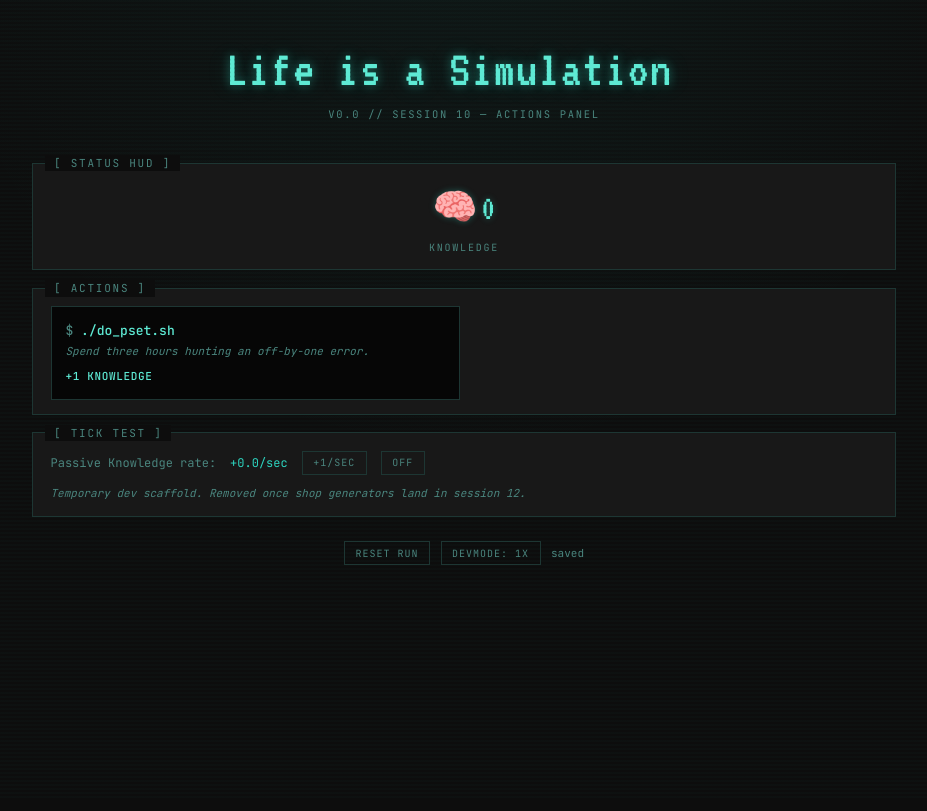
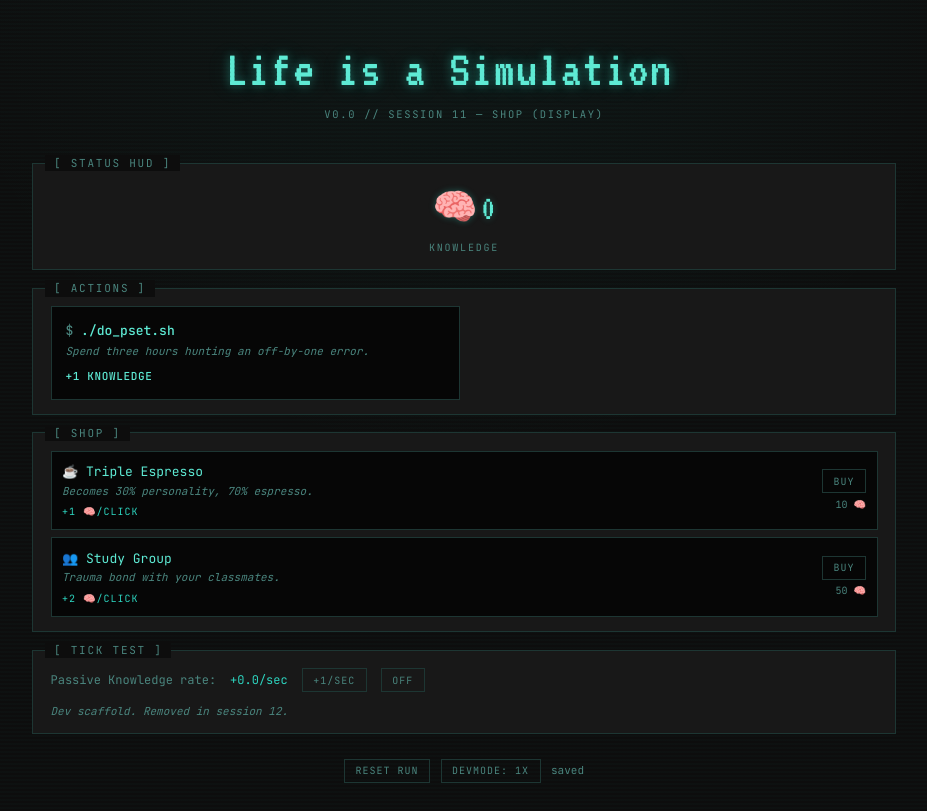
Before and after one commit to yidarvin/darvin-life-simulation, a React (Vite) app: page / in a window 1280 px wide. Shown: the whole page, without its empty margins (176-1103 px from the left). Built offline with nearby package versions, Linux system fonts and the light colour scheme.

Commit message:
session 11: shop panel (display only) + 11 undergrad items

```diff
--- a/src/App.jsx
+++ b/src/App.jsx
@@ -4,6 +4,7 @@ import { Header } from './components/Header';
 import { Footer } from './components/Footer';
 import { HUD } from './components/panels/HUD';
 import { ActionsPanel } from './components/panels/ActionsPanel';
+import { ShopPanel } from './components/panels/ShopPanel';
 import { Panel } from './components/shared/Panel';
 import { Button } from './components/shared/Button';
 
@@ -14,10 +15,11 @@ export default function App() {
 
   return (
     <AppShell>
-      <Header version="v0.0" stage="session 10 — actions panel" />
+      <Header version="v0.0" stage="session 11 — shop (display)" />
 
       <HUD />
       <ActionsPanel />
+      <ShopPanel />
 
       <Panel title="[ Tick Test ]">
         <div className="flex items-center gap-4 text-[12px] text-phosphor-dim">
@@ -27,7 +29,7 @@ export default function App() {
           <Button onClick={() => setPassive('knowledge', 0)}>Off</Button>
         </div>
         <p className="text-[11px] text-phosphor-dim italic mt-3">
-          Temporary dev scaffold. Removed once shop generators land in session 12.
+          Dev scaffold. Removed in session 12.
         </p>
       </Panel>
 
--- /dev/null
+++ b/src/components/panels/ShopItem.jsx
@@ -0,0 +1,107 @@
+import clsx from 'clsx';
+import { useGameStore } from '../../game/state/store';
+import { canAfford, formatCost, CURRENCY_EMOJI } from '../../utils/currency';
+
+/**
+ * Single shop item row.
+ *
+ * @param {object} item - one entry from SHOP_ITEMS
+ */
+export function ShopItem({ item }) {
+  const currencies = useGameStore((s) => s.currencies);
+  const owned = useGameStore((s) => Boolean(s.shop.owned[item.id]));
+  const stage = useGameStore((s) => s.stage);
+
+  const isLocked = item.lockedUntilInternship && stage === 'undergrad';
+  const affordable = canAfford(currencies, item.cost);
+
+  const state = owned
+    ? 'owned'
+    : isLocked
+      ? 'locked'
+      : affordable
+        ? 'affordable'
+        : 'unaffordable';
+
+  return (
+    <div
+      className={clsx(
+        'flex items-center gap-4 p-3 border transition-colors',
+        state === 'owned' && 'border-phosphor-faint bg-bg-deep opacity-60',
+        state === 'locked' && 'border-phosphor-faint bg-bg-deep opacity-50',
+        state === 'unaffordable' && 'border-phosphor-faint bg-bg-deep',
+        state === 'affordable' && 'border-phosphor bg-bg-deep hover:bg-[#11201d]',
+      )}
+    >
+      <div className="flex-1 min-w-0">
+        <div
+          className={clsx(
+            'text-phosphor-bright font-mono text-[13px] mb-0.5',
+            state === 'owned' && 'line-through',
+          )}
+        >
+          {item.name}
+        </div>
+        <div className="text-phosphor-dim text-[11px] italic leading-snug">
+          {item.flavor}
+        </div>
+        <div className="text-phosphor text-[10px] uppercase tracking-[0.1em] mt-1.5">
+          {effectLabel(item.effect)}
+        </div>
+      </div>
+
+      <div className="flex flex-col items-end gap-1 shrink-0">
+        {state === 'owned' && (
+          <span className="font-mono text-[10px] uppercase tracking-[0.12em] text-phosphor-bright border border-phosphor-bright px-2 py-1">
+            ✓ owned
+          </span>
+        )}
+        {state === 'locked' && (
+          <span className="font-mono text-[10px] uppercase tracking-[0.12em] text-phosphor-dim border border-phosphor-faint px-2 py-1 max-w-[140px] text-center leading-tight">
+            internship required
+          </span>
+        )}
+        {(state === 'affordable' || state === 'unaffordable') && (
+          <BuyButton affordable={affordable} />
+        )}
+        {!owned && !isLocked && (
+          <div className="font-mono text-[10px] text-phosphor-dim tabular-nums">
+            {formatCost(item.cost)}
+          </div>
+        )}
+      </div>
+    </div>
+  );
+}
+
+/**
+ * The Buy button. NoOp in session 11 — session 12 wires it to the store.
+ */
+function BuyButton({ affordable }) {
+  return (
+    <button
+      onClick={() => {
+        /* wired in session 12 */
+      }}
+      className={clsx(
+        'px-3 py-1 font-mono text-[10px] uppercase tracking-[0.1em] border transition-colors',
+        affordable
+          ? 'border-phosphor text-phosphor-bright cursor-pointer hover:bg-phosphor hover:text-bg'
+          : 'border-phosphor-faint text-phosphor-dim cursor-not-allowed',
+      )}
+    >
+      buy
+    </button>
+  );
+}
+
+function effectLabel(effect) {
+  const emoji = CURRENCY_EMOJI[effect.currency];
+  const verb = effect.kind === 'perClick' ? '/click' : '/sec';
+  const amount =
+    effect.kind === 'perSecond' && effect.amount < 1
+      ? effect.amount.toFixed(1)
+      : String(effect.amount);
+  const sign = effect.amount >= 0 ? '+' : '';
+  return `${sign}${amount} ${emoji}${verb}`;
+}
--- /dev/null
+++ b/src/components/panels/ShopPanel.jsx
@@ -0,0 +1,40 @@
+import { useGameStore } from '../../game/state/store';
+import { Panel } from '../shared/Panel';
+import { ShopItem } from './ShopItem';
+import { SHOP_ITEMS } from '../../data/shopItems';
+import { isAtLeastYear } from '../../utils/gating';
+
+/**
+ * Shop panel: renders all items unlocked at or before the current year.
+ * Items appear in declaration order — no dynamic sorting (would jump on every
+ * currency change).
+ */
+export function ShopPanel() {
+  const year = useGameStore((s) => s.year);
+  const stage = useGameStore((s) => s.stage);
+
+  const visible = SHOP_ITEMS.filter((item) => {
+    if (stage !== 'undergrad') return true;
+    return !item.unlocksAtYear || isAtLeastYear(year, item.unlocksAtYear);
+  });
+
+  if (visible.length === 0) {
+    return (
+      <Panel title="[ Shop ]">
+        <div className="text-phosphor-dim text-[12px] italic text-center py-2">
+          Nothing yet. Survive the semester.
+        </div>
+      </Panel>
+    );
+  }
+
+  return (
+    <Panel title="[ Shop ]">
+      <div className="flex flex-col gap-2">
+        {visible.map((item) => (
+          <ShopItem key={item.id} item={item} />
+        ))}
+      </div>
+    </Panel>
+  );
+}
--- a/src/data/shopItems.js
+++ b/src/data/shopItems.js
@@ -1 +1,112 @@
-export default [];
+/**
+ * Undergrad shop items. Career-tier items (rank-1+ generators, hires, etc.) come in later sessions.
+ *
+ * Items with `lockedUntilInternship: true` are visible but unbuyable during undergrad —
+ * they're previews of what passive generation will look like post-internship.
+ */
+export const SHOP_ITEMS = [
+  // ── Knowledge multipliers ─────────────────────────────────────────────
+  {
+    id: 'espresso',
+    name: '☕ Triple Espresso',
+    flavor: 'Becomes 30% personality, 70% espresso.',
+    effect: { kind: 'perClick', currency: 'knowledge', amount: 1 },
+    cost: { knowledge: 10 },
+    unlocksAtYear: 'freshman',
+  },
+  {
+    id: 'study_group',
+    name: '👥 Study Group',
+    flavor: 'Trauma bond with your classmates.',
+    effect: { kind: 'perClick', currency: 'knowledge', amount: 2 },
+    cost: { knowledge: 50 },
+    unlocksAtYear: 'freshman',
+  },
+  {
+    id: 'mech_keyboard',
+    name: '⌨️ Mechanical Keyboard',
+    flavor: 'Clack clack clack but make it productive.',
+    effect: { kind: 'perClick', currency: 'knowledge', amount: 2 },
+    cost: { knowledge: 100, money: 150 },
+    unlocksAtYear: 'sophomore',
+  },
+  {
+    id: 'stack_overflow',
+    name: '📖 Stack Overflow Premium',
+    flavor: 'Read questions marked duplicate of duplicates.',
+    effect: { kind: 'perClick', currency: 'knowledge', amount: 5 },
+    cost: { knowledge: 300, money: 500 },
+    unlocksAtYear: 'sophomore',
+  },
+
+  // ── Money multipliers ─────────────────────────────────────────────────
+  {
+    id: 'doordash',
+    name: '🍔 DoorDash Tutoring',
+    flavor: "Drive to a stranger's house. Explain pointers in their kitchen.",
+    effect: { kind: 'perClick', currency: 'money', amount: 5 },
+    cost: { money: 80 },
+    unlocksAtYear: 'sophomore',
+  },
+  {
+    id: 'linkedin',
+    name: '💼 LinkedIn Premium',
+    flavor: 'See exactly which recruiters are ghosting you.',
+    effect: { kind: 'perClick', currency: 'applications', amount: 2 },
+    cost: { money: 250 },
+    unlocksAtYear: 'senior',
+  },
+
+  // ── Research multipliers ──────────────────────────────────────────────
+  {
+    id: 'self_cite',
+    name: '📝 Self-Citation Loop',
+    flavor: 'Boost your h-index. No reviewer will check.',
+    effect: { kind: 'perClick', currency: 'research', amount: 3 },
+    cost: { research: 8, money: 100 },
+    unlocksAtYear: 'junior',
+  },
+
+  // ── Passive generators (locked during undergrad — preview) ────────────
+  {
+    id: 'office_hours',
+    name: '📚 Office Hours Worship',
+    flavor: 'Ask the same question for the third time.',
+    effect: { kind: 'perSecond', currency: 'knowledge', amount: 0.5 },
+    cost: { knowledge: 500 },
+    unlocksAtYear: 'sophomore',
+    lockedUntilInternship: true,
+  },
+  {
+    id: 'copilot',
+    name: '🤖 GitHub Copilot',
+    flavor: 'Auto-completes your dignity away.',
+    effect: { kind: 'perSecond', currency: 'money', amount: 3 },
+    cost: { money: 1200 },
+    unlocksAtYear: 'junior',
+    lockedUntilInternship: true,
+  },
+  {
+    id: 'career_center',
+    name: '🎓 Career Center Newsletter',
+    flavor: 'Daily emails from 14 startups you have never heard of.',
+    effect: { kind: 'perSecond', currency: 'applications', amount: 0.5 },
+    cost: { applications: 3, money: 200 },
+    unlocksAtYear: 'senior',
+    lockedUntilInternship: true,
+  },
+  {
+    id: 'ra_position',
+    name: '🧪 RA Position',
+    flavor: 'Run experiments your PI does not fully understand.',
+    effect: { kind: 'perSecond', currency: 'research', amount: 0.3 },
+    cost: { research: 5, knowledge: 300 },
+    unlocksAtYear: 'junior',
+    lockedUntilInternship: true,
+  },
+];
+
+/**
+ * Lookup by id. Convenient for store actions that take an item ID.
+ */
+export const SHOP_ITEMS_BY_ID = Object.fromEntries(SHOP_ITEMS.map((i) => [i.id, i]));
--- /dev/null
+++ b/src/utils/currency.js
@@ -0,0 +1,38 @@
+export const CURRENCY_EMOJI = {
+  knowledge: '🧠',
+  money: '💵',
+  research: '📄',
+  applications: '📨',
+  influence: '🌟',
+  equity: '🏛️',
+};
+
+/**
+ * Can the player afford the given cost?
+ *
+ * @param {object} currencies - the state.currencies object
+ * @param {object} cost - { knowledge: 10, money: 100, ... }
+ * @returns {boolean}
+ */
+export function canAfford(currencies, cost) {
+  for (const [currency, amount] of Object.entries(cost)) {
+    if ((currencies[currency] ?? 0) < amount) return false;
+  }
+  return true;
+}
+
+/**
+ * Format a cost object for display.
+ *
+ * @param {object} cost - { knowledge: 10, money: 100 }
+ * @returns {string} e.g., '10 🧠  $100'
+ */
+export function formatCost(cost) {
+  const parts = [];
+  for (const [currency, amount] of Object.entries(cost)) {
+    const prefix = currency === 'money' ? '$' : '';
+    const suffix = currency === 'money' ? '' : ` ${CURRENCY_EMOJI[currency]}`;
+    parts.push(`${prefix}${amount.toLocaleString()}${suffix}`);
+  }
+  return parts.join('  ');
+}
```
